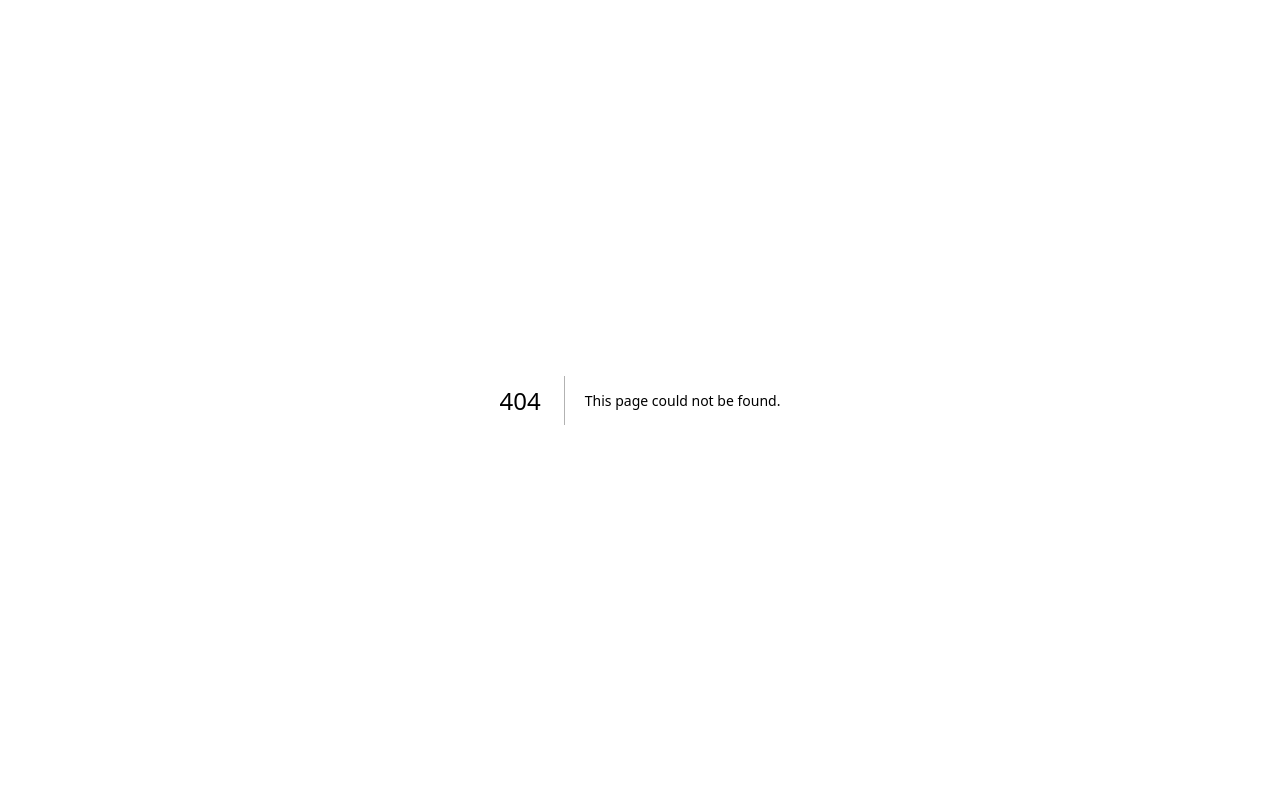
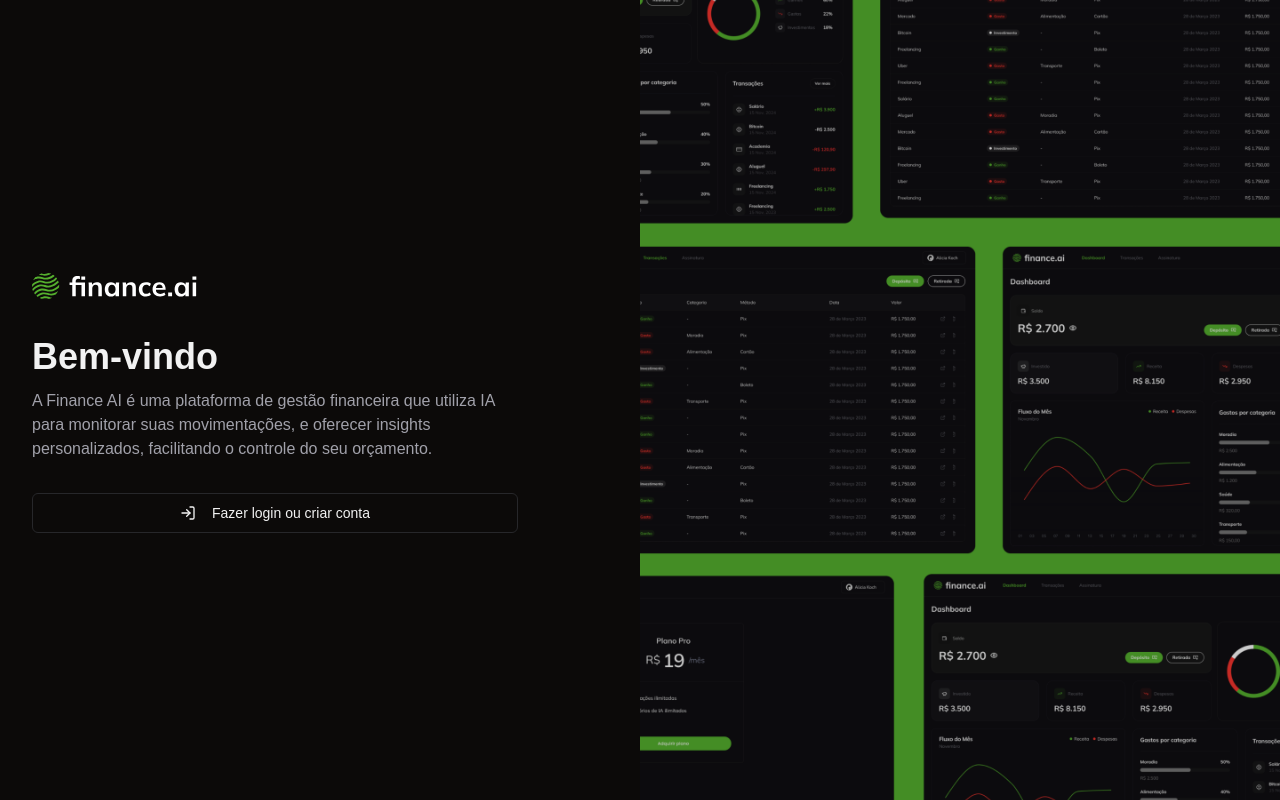
Before and after one commit to biduedson/my-finance-ia-app, a Next.js app: page /login in a window 1280 px wide. Before the commit this address had no page. Built offline with nearby package versions, Linux system fonts and the light colour scheme.

Commit message:
feat: add initial login page

```diff
--- /dev/null
+++ b/app/login/page.tsx
@@ -0,0 +1,41 @@
+import Image from "next/image";
+import { Button } from "../_components/ui/button";
+import { LogInIcon } from "lucide-react";
+
+const LoginPage = () => {
+  return (
+    <div className="grid h-full grid-cols-2">
+      {/* ESQUERDA */}
+      <div className="flex h-full max-w-[550px] flex-col justify-center p-8">
+        <Image
+          src="/logo.svg"
+          width={173}
+          height={39}
+          alt="Finance IA"
+          className="mb-8"
+        />
+        <h1 className="mb-3 text-4xl font-bold">Bem-vindo</h1>
+        <p className="mb-8 text-muted-foreground">
+          A Finance AI é uma plataforma de gestão financeira que utiliza IA para
+          monitorar suas movimentações, e oferecer insights personalizados,
+          facilitando o controle do seu orçamento.
+        </p>
+        <Button variant="outline">
+          <LogInIcon className="mr-2" />
+          Fazer login ou criar conta
+        </Button>
+      </div>
+      {/* DIREITA */}
+      <div className="relative h-full w-full">
+        <Image
+          src="/login.png"
+          alt="Faça login"
+          fill
+          className="object-cover"
+        />
+      </div>
+    </div>
+  );
+};
+
+export default LoginPage;
--- a/app/subscription/page.tsx
+++ b/app/subscription/page.tsx
@@ -1,7 +1,7 @@
 import React from "react";
 
-const Subscription = () => {
+const SubscriptionPage = () => {
   return <h1>Subscription page</h1>;
 };
 
-export default Subscription;
+export default SubscriptionPage;
--- a/app/transactions/page.tsx
+++ b/app/transactions/page.tsx
@@ -1,7 +1,7 @@
 import React from "react";
 
-const Transactions = () => {
+const TransactionsPage = () => {
   return <h1> transactions page</h1>;
 };
 
-export default Transactions;
+export default TransactionsPage;
```
Also changed, not shown: app/_components/ui/button.tsx (+13 -13 lines), public/login.png (added), public/logo.svg (added).
